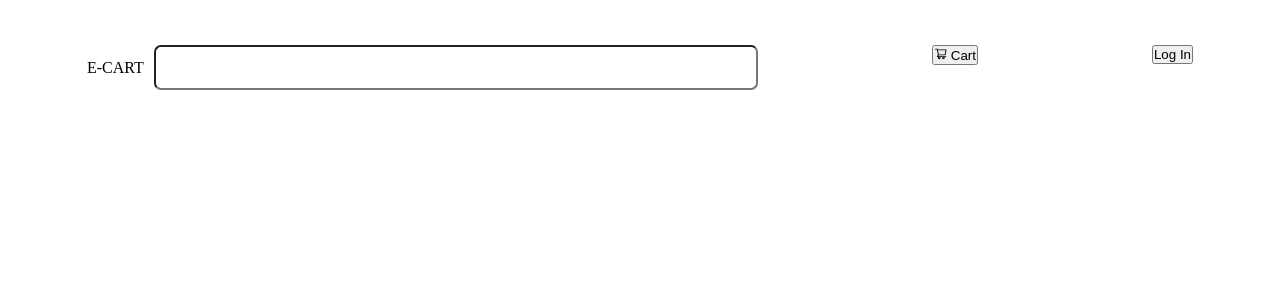
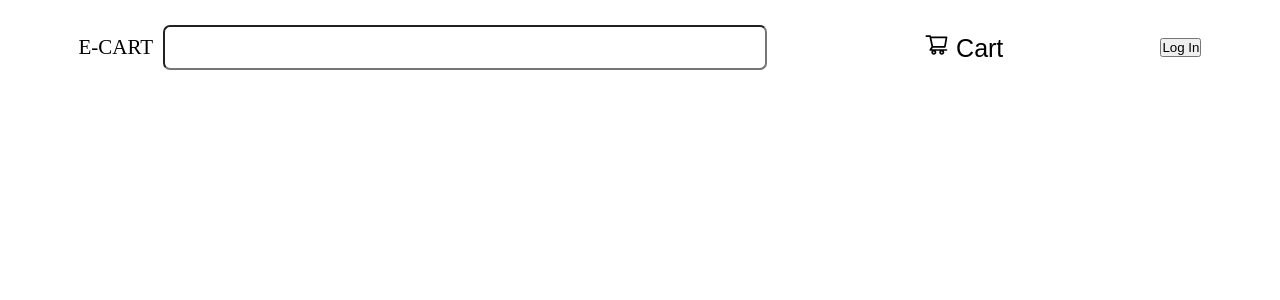
Before and after one commit to jyotirmoy-sinhababu/E-Commerce-website, a React (Vite) app: page / in a window 1280 px wide. Shown: the top 300 px of the page. Built offline with nearby package versions, Linux system fonts and the light colour scheme.

Commit message:
style added to cart

```diff
--- a/src/components/nav/Nav.tsx
+++ b/src/components/nav/Nav.tsx
@@ -1,7 +1,7 @@
 import SearchBar from '../../sub-components/searchBar/SearchBar';
 import LogInBtn from '../../sub-components/btns/LogInBtn';
+import CartBtn from '../../sub-components/btns/CartBtn';
 
-import { AiOutlineShoppingCart } from 'react-icons/ai';
 import './navStyle.css';
 
 const Nav = () => {
@@ -11,10 +11,8 @@ const Nav = () => {
         <p className='nav-logo-txt'>E-CART</p>
         <SearchBar />
       </div>
-      <div>
-        <button>
-          <AiOutlineShoppingCart /> Cart
-        </button>
+      <div className='nav-cartBtn-cnt'>
+        <CartBtn />
       </div>
       <div className='nav-logIn-btn-cnt'>
         <LogInBtn />
--- a/src/components/nav/navStyle.css
+++ b/src/components/nav/navStyle.css
@@ -1,7 +1,8 @@
 .nav-cnt {
   display: flex;
   justify-content: space-around;
-  padding-top: 45px;
+  padding-top: 25px;
+  align-items: center;
 }
 
 .nav-logo-cnt {
@@ -9,3 +10,7 @@
   align-items: center;
   gap: 10px;
 }
+
+.nav-logo-txt {
+  font-size: 21px;
+}
--- /dev/null
+++ b/src/sub-components/btns/CartBtn.tsx
@@ -0,0 +1,15 @@
+import { AiOutlineShoppingCart } from 'react-icons/ai';
+
+import './btnStyle.css';
+
+const CartBtn = () => {
+  return (
+    <div className='cartBtn-cnt'>
+      <button className='cartBtn'>
+        <AiOutlineShoppingCart /> Cart
+      </button>
+    </div>
+  );
+};
+
+export default CartBtn;
--- /dev/null
+++ b/src/sub-components/btns/btnStyle.css
@@ -0,0 +1,6 @@
+.cartBtn {
+  border: none;
+  background-color: transparent;
+  font-size: 25px;
+  cursor: pointer;
+}
```
